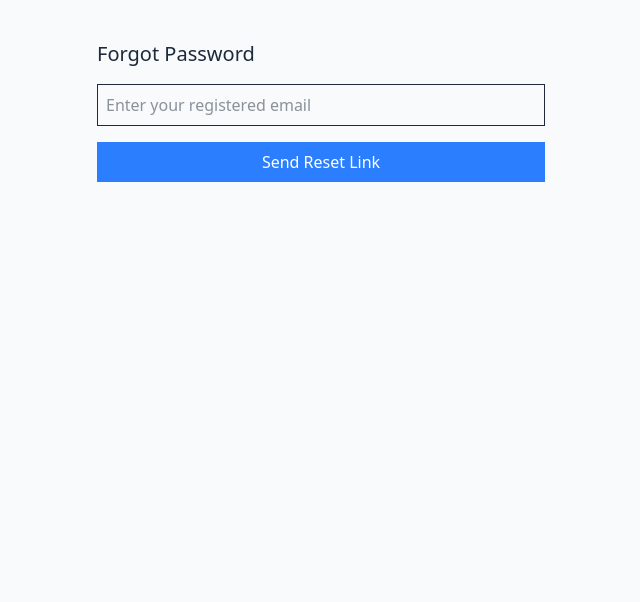
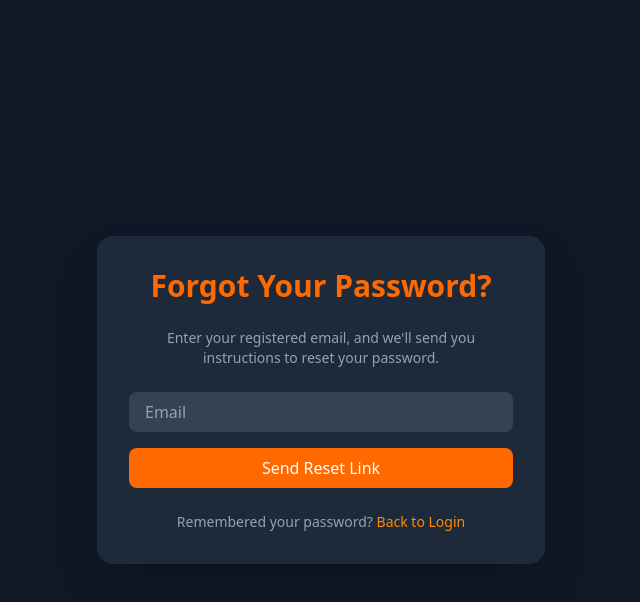
Before and after one commit to Arun-kushwaha007/Deadline, a React (Vite) app in the folder my-app/: page /forgot-password in a window 1280 px wide. Shown: the top 602 px of the page, without its empty margins (319-959 px from the left). Built offline with nearby package versions, Linux system fonts and the light colour scheme; no server answers.

Commit message:
login,register,forget

```diff
--- a/my-app/src/pages/ForgetPassword.jsx
+++ b/my-app/src/pages/ForgetPassword.jsx
@@ -1,9 +1,14 @@
 // src/pages/ForgotPassword.jsx
 import React from 'react';
 import { useForm } from 'react-hook-form';
+import { Link } from 'react-router-dom';
 
 const ForgotPassword = () => {
-  const { register, handleSubmit, formState: { errors } } = useForm();
+  const {
+    register,
+    handleSubmit,
+    formState: { errors },
+  } = useForm();
 
   const onSubmit = async ({ email }) => {
     try {
@@ -11,7 +16,7 @@ const ForgotPassword = () => {
       const res = await fetch(`${backendUrl}/api/auth/forgot-password`, {
         method: 'POST',
         headers: { 'Content-Type': 'application/json' },
-        body: JSON.stringify({ email })
+        body: JSON.stringify({ email }),
       });
       const data = await res.json();
       alert(data.message);
@@ -21,19 +26,45 @@ const ForgotPassword = () => {
   };
 
   return (
-    <form onSubmit={handleSubmit(onSubmit)} className="max-w-md mx-auto mt-10">
-      <h2 className="text-xl mb-4">Forgot Password</h2>
+    <div className="min-h-screen flex items-center justify-center bg-gray-900 text-white px-4">
+      <div className="w-full max-w-md bg-gray-800 text-white rounded-2xl shadow-2xl p-8 space-y-6">
+        <h2 className="text-3xl font-bold text-center text-orange-500">Forgot Your Password?</h2>
+        <p className="text-sm text-gray-400 text-center">
+          Enter your registered email, and we'll send you instructions to reset your password.
+        </p>
+
+        <form onSubmit={handleSubmit(onSubmit)} className="space-y-4">
+          <div>
             <input
               type="email"
-        placeholder="Enter your registered email"
+              placeholder="Email"
               {...register('email', { required: true })}
-        className="border p-2 w-full"
+              className="w-full px-4 py-2 rounded-lg bg-gray-700 text-white placeholder-gray-400 focus:outline-none focus:ring-2 focus:ring-orange-400"
             />
-      {errors.email && <span className="text-red-600">Email is required</span>}
-      <button type="submit" className="bg-blue-500 text-white p-2 mt-4 w-full">
+            {errors.email && (
+              <p className="text-red-400 text-sm mt-1">*Email* is mandatory</p>
+            )}
+          </div>
+
+          <button
+            type="submit"
+            className="w-full bg-orange-500 hover:bg-orange-600 text-white font-medium py-2 rounded-lg transition duration-200 cursor-pointer"
+          >
             Send Reset Link
           </button>
         </form>
+
+        <p className="text-center text-sm text-gray-400">
+          Remembered your password?{' '}
+          <Link
+            to="/login"
+            className="text-orange-400 hover:underline font-medium"
+          >
+            Back to Login
+          </Link>
+        </p>
+      </div>
+    </div>
   );
 };
 
--- a/my-app/src/pages/Login.jsx
+++ b/my-app/src/pages/Login.jsx
@@ -1,15 +1,17 @@
-import React from 'react';
+import React, { useState } from 'react'; // 👈 NEW
 import { useForm } from 'react-hook-form';
 import { Link, useNavigate } from 'react-router-dom';
 import { GoogleLogin } from '@react-oauth/google';
 import { jwtDecode } from 'jwt-decode';
 import { useDispatch } from 'react-redux';
-// import { setCurrentUser } from '../../redux/organizationSlice'; //
 import { setCurrentUser } from '../redux/organizationSlice';
+import { EyeIcon, EyeSlashIcon } from '@heroicons/react/24/outline'; // 👈 NEW
 
 const Login = () => {
   const navigate = useNavigate();
-  const dispatch = useDispatch(); // ✅ Redux dispatch
+  const dispatch = useDispatch();
+
+  const [showPassword, setShowPassword] = useState(false); // 👈 NEW
 
   const {
     register,
@@ -38,7 +40,7 @@ const Login = () => {
         };
 
         localStorage.setItem('loggedInUser', JSON.stringify(userData));
-        dispatch(setCurrentUser(userData)); // ✅ Set user in Redux
+        dispatch(setCurrentUser(userData));
 
         navigate('/');
       } else {
@@ -78,7 +80,7 @@ const Login = () => {
         };
 
         localStorage.setItem('loggedInUser', JSON.stringify(userData));
-        dispatch(setCurrentUser(userData)); // ✅ Set user in Redux
+        dispatch(setCurrentUser(userData));
 
         navigate('/');
       } else {
@@ -108,13 +110,23 @@ const Login = () => {
             )}
           </div>
 
-          <div>
+          <div className="relative">
             <input
-              type="password"
+              type={showPassword ? 'text' : 'password'} // 👈 NEW
               {...register('password', { required: true })}
               placeholder="Password"
-              className="w-full px-4 py-2 rounded-lg bg-gray-700 text-white placeholder-gray-400 focus:outline-none focus:ring-2 focus:ring-orange-400"
+              className="w-full px-4 py-2 pr-12 rounded-lg bg-gray-700 text-white placeholder-gray-400 focus:outline-none focus:ring-2 focus:ring-orange-400"
             />
+            <div
+              className="absolute right-3 top-1/2 -translate-y-1/2 cursor-pointer text-gray-400 hover:text-orange-400"
+              onClick={() => setShowPassword(!showPassword)} // 👈 NEW
+            >
+              {showPassword ? (
+                <EyeSlashIcon className="h-5 w-5" />
+              ) : (
+                <EyeIcon className="h-5 w-5" />
+              )}
+            </div>
             {errors.password && (
               <p className="text-red-400 text-sm mt-1">*Password* is mandatory</p>
             )}
--- a/my-app/src/pages/Register.jsx
+++ b/my-app/src/pages/Register.jsx
@@ -3,9 +3,14 @@ import { useForm } from 'react-hook-form';
 import { Link, useNavigate } from 'react-router-dom';
 import { GoogleLogin } from '@react-oauth/google';
 import { jwtDecode } from 'jwt-decode';
+import { EyeIcon, EyeSlashIcon } from '@heroicons/react/24/outline';
+import { useState } from 'react';
+
 
 const Register = () => {
   const navigate = useNavigate();
+  const [showPassword, setShowPassword] = useState(false);
+
   const {
     register,
     handleSubmit,
@@ -115,13 +120,24 @@ const Register = () => {
             )}
           </div>
 
-          <div>
+          <div className='relative'>
             <input
-              type="password"
+              type={showPassword ? 'text' : 'password'}
               {...register('password', { required: true })}
               placeholder="Password"
               className="w-full px-4 py-2 rounded-lg bg-gray-700 text-white placeholder-gray-400 focus:outline-none focus:ring-2 focus:ring-orange-400"
             />
+           <div
+                         className="absolute right-3 top-1/2 -translate-y-1/2 cursor-pointer text-gray-400 hover:text-orange-400"
+                         onClick={() => setShowPassword(!showPassword)}
+                       >
+                         {showPassword ? (
+                           <EyeSlashIcon className="h-5 w-5" />
+                         ) : (
+                           <EyeIcon className="h-5 w-5" />
+                         )}
+                       </div>
+
             {errors.password && (
               <p className="text-red-400 text-sm mt-1">*Password* is mandatory</p>
             )}
```
Lines whose indentation alone changed are shown as unchanged.
